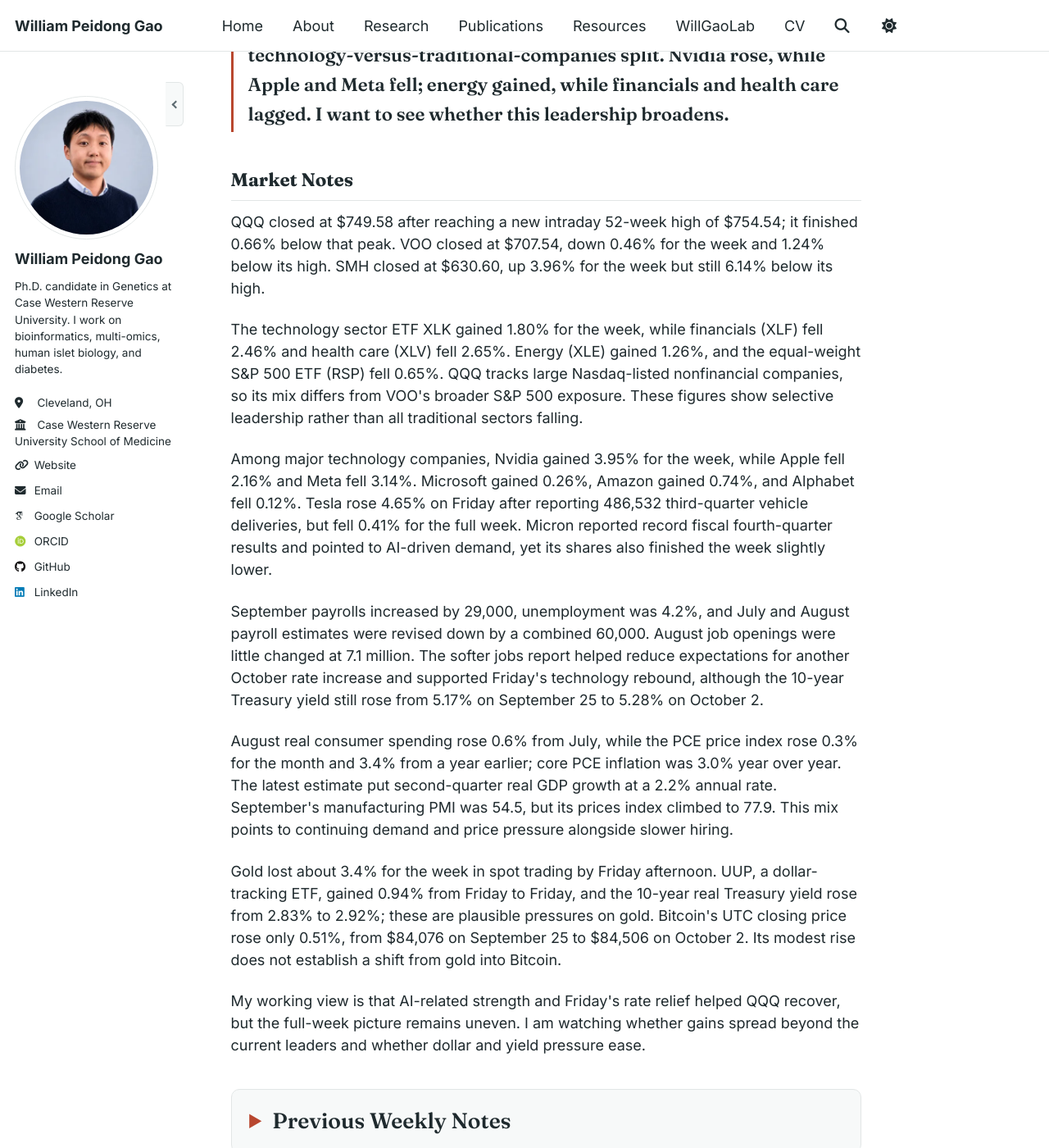
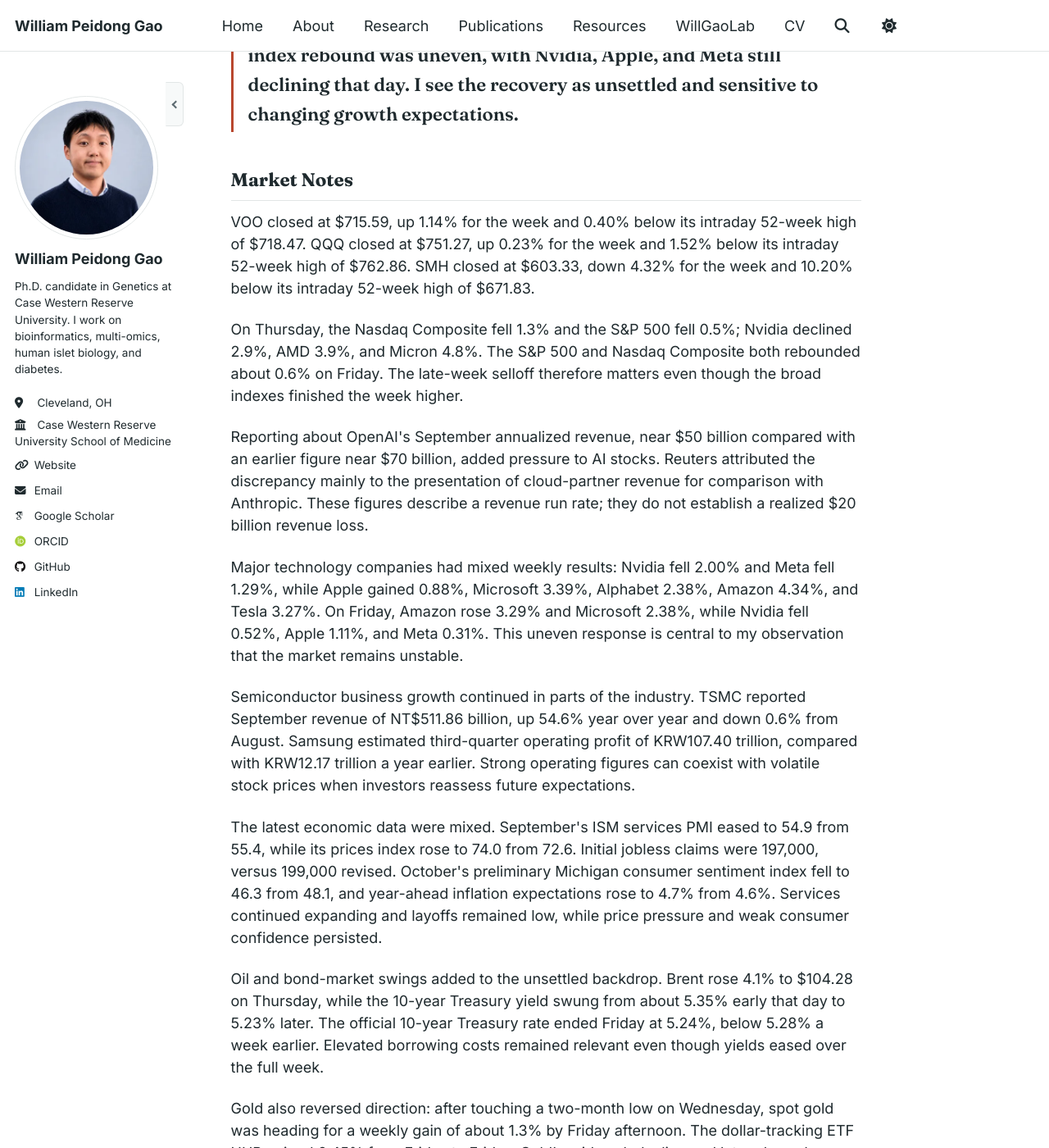
Before and after one commit to PeidongGao/WilliamGaoWeb, a Jekyll site: the page built from _pages/follow-the-market-with-will.md, in a window 1280 px wide and 1400 px high, scrolled down 1886 px. Shown: the whole window at 82% size. Built offline with Jekyll 4.4.1, drawn with Linux system fonts in a browser that asks for light colours; some web fonts are replaced; some of the changed text lies outside the part shown.

Commit message:
Update weekly market report for October 9, 2026

```diff
--- a/_data/weekly_market_commentary.yml
+++ b/_data/weekly_market_commentary.yml
@@ -1,3 +1,16 @@
+- date: "2026-10-09"
+  summary: "The technology selloff toward the end of the week stood out to me, especially in semiconductors. Wednesday and Thursday's declines interrupted the recovery, while Friday's rebound was uneven across major technology companies. I think the market remains unstable and sensitive to changes in AI revenue expectations and borrowing costs. VOO gained 1.14%; QQQ gained 0.23%; SMH declined 4.32% for the week."
+  key_observation: "SMH's 4.32% weekly decline, leaving it 10.20% below its 52-week high, was the clearest sign of the technology weakness I noticed. QQQ gained only 0.23% for the week, while VOO gained 1.14%. Friday's index rebound was uneven, with Nvidia, Apple, and Meta still declining that day. I see the recovery as unsettled and sensitive to changing growth expectations."
+  market_notes:
+    - "VOO closed at $715.59, up 1.14% for the week and 0.40% below its intraday 52-week high of $718.47. QQQ closed at $751.27, up 0.23% for the week and 1.52% below its intraday 52-week high of $762.86. SMH closed at $603.33, down 4.32% for the week and 10.20% below its intraday 52-week high of $671.83."
+    - "On Thursday, the Nasdaq Composite fell 1.3% and the S&P 500 fell 0.5%; Nvidia declined 2.9%, AMD 3.9%, and Micron 4.8%. The S&P 500 and Nasdaq Composite both rebounded about 0.6% on Friday. The late-week selloff therefore matters even though the broad indexes finished the week higher."
+    - "Reporting about OpenAI's September annualized revenue, near $50 billion compared with an earlier figure near $70 billion, added pressure to AI stocks. Reuters attributed the discrepancy mainly to the presentation of cloud-partner revenue for comparison with Anthropic. These figures describe a revenue run rate; they do not establish a realized $20 billion revenue loss."
+    - "Major technology companies had mixed weekly results: Nvidia fell 2.00% and Meta fell 1.29%, while Apple gained 0.88%, Microsoft 3.39%, Alphabet 2.38%, Amazon 4.34%, and Tesla 3.27%. On Friday, Amazon rose 3.29% and Microsoft 2.38%, while Nvidia fell 0.52%, Apple 1.11%, and Meta 0.31%. This uneven response is central to my observation that the market remains unstable."
+    - "Semiconductor business growth continued in parts of the industry. TSMC reported September revenue of NT$511.86 billion, up 54.6% year over year and down 0.6% from August. Samsung estimated third-quarter operating profit of KRW107.40 trillion, compared with KRW12.17 trillion a year earlier. Strong operating figures can coexist with volatile stock prices when investors reassess future expectations."
+    - "The latest economic data were mixed. September's ISM services PMI eased to 54.9 from 55.4, while its prices index rose to 74.0 from 72.6. Initial jobless claims were 197,000, versus 199,000 revised. October's preliminary Michigan consumer sentiment index fell to 46.3 from 48.1, and year-ahead inflation expectations rose to 4.7% from 4.6%. Services continued expanding and layoffs remained low, while price pressure and weak consumer confidence persisted."
+    - "Oil and bond-market swings added to the unsettled backdrop. Brent rose 4.1% to $104.28 on Thursday, while the 10-year Treasury yield swung from about 5.35% early that day to 5.23% later. The official 10-year Treasury rate ended Friday at 5.24%, below 5.28% a week earlier. Elevated borrowing costs remained relevant even though yields eased over the full week."
+    - "Gold also reversed direction: after touching a two-month low on Wednesday, spot gold was heading for a weekly gain of about 1.3% by Friday afternoon. The dollar-tracking ETF UUP gained 0.45% from Friday to Friday. Gold's midweek decline and late rebound provide another example of this week's reversals."
+
 - date: "2026-10-02"
   summary: "QQQ reached new 52-week intraday and closing highs on Friday, but the recovery was uneven: QQQ gained 0.68% and SMH gained 3.96%, while VOO fell 0.46%. I am curious whether AI-linked leadership and QQQ's concentration in large growth companies explain the gap. Gold weakened as the dollar and Treasury yields rose, while Bitcoin's weekly gain was modest."
   key_observation: "Why did QQQ break its 52-week high while VOO declined and SMH remained 6.14% below its own high? AI demand may be part of the answer, but the week's results were more selective than a simple technology-versus-traditional-companies split. Nvidia rose, while Apple and Meta fell; energy gained, while financials and health care lagged. I want to see whether this leadership broadens."
--- a/assets/data/weekly-market-history.csv
+++ b/assets/data/weekly-market-history.csv
@@ -44,3 +44,6 @@
 2026-10-02,QQQ,-0.006573,0.006823
 2026-10-02,SMH,-0.061370,0.039633
 2026-10-02,VOO,-0.012354,-0.004572
+2026-10-09,QQQ,-0.015193,0.002255
+2026-10-09,SMH,-0.101960,-0.043244
+2026-10-09,VOO,-0.004008,0.011378
```
Also changed, not shown: images/market/weekly-market-dashboard.png.
